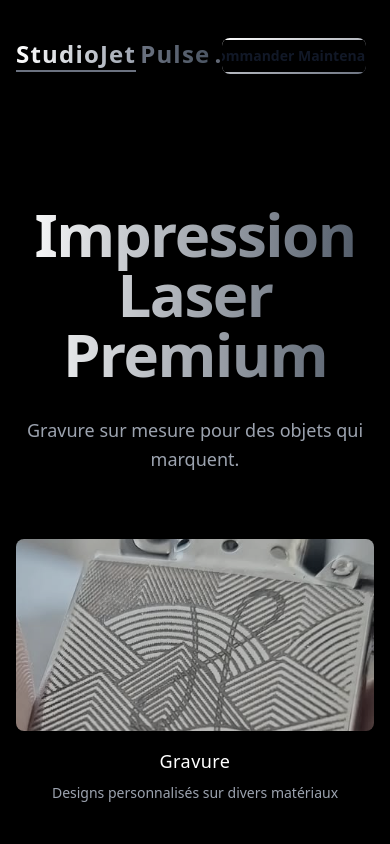
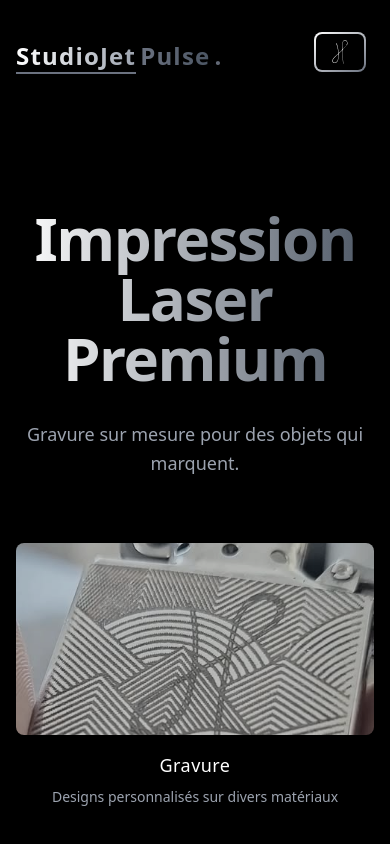
Before and after one commit to Dornagol/StudioJetPulse, a React (Vite) app: page / in a window 390 px wide. Shown: the top 844 px of the page. Built offline with nearby package versions, Linux system fonts and the light colour scheme.

Commit message:
modified the button for size

```diff
--- a/src/components/Header.tsx
+++ b/src/components/Header.tsx
@@ -1,4 +1,6 @@
 import React from 'react';
+import white from "/assets/images/logowhite.svg"
+import black from "/assets/images/logoblack.svg"
 
 interface HeaderProps {
   onOrderClick: () => void;
@@ -15,13 +17,31 @@ export default function Header({ onOrderClick }: HeaderProps) {
         <span className="font-bold text-gray-500 animate-pulse ml-1">.</span>
         </span>
       </div>
-        <button
-          onClick={onOrderClick}
-          className="relative top-1.5 inline-flex items-center justify-center p-0.5 mb-2 me-2 overflow-hidden text-sm font-medium text-gray-900 rounded-lg group bg-gradient-to-br from-white to-gray-500 group-hover:border-black group-hover:from-white group-hover:to-gray-500 dark:text-white dark:hover:text-gray-900 focus:ring-4 focus:outline-none focus:ring-black dark:focus:ring-black max-w-full sm:text-sm md:text-base">
-          <span className="relative px-3 py-1.5 whitespace-nowrap transition-all ease-in duration-75 bg-black dark:bg-black rounded-md font-bold group-hover:bg-opacity-0">
-            Commander Maintenant
-          </span>
-        </button>
+      <button
+      onClick={onOrderClick}
+      className="relative inline-flex items-center justify-center p-0.5 mb-2 me-2 overflow-hidden text-sm font-medium text-gray-900 rounded-lg group bg-gradient-to-br from-white to-gray-500 group-hover:from-white group-hover:to-gray-500 dark:text-white dark:hover:text-gray-900 focus:ring-4 focus:outline-none focus:ring-black dark:focus:ring-black"
+    >
+      <span className="relative px-3 py-1.5 transition-all ease-in duration-75 bg-black dark:bg-black rounded-md font-bold group-hover:bg-opacity-0">
+        {/* Desktop: texte */}
+        <span className="hidden sm:inline">
+          Commander Maintenant
+        </span>
+
+        {/* Mobile: images qui changent au hover */}
+        <span className="sm:hidden w-6 h-6 flex items-center justify-center">
+          <img
+            src={white}
+            alt="Commander"
+            className="w-6 h-6 block group-hover:hidden"
+          />
+          <img
+            src={black}
+            alt="Commander"
+            className="w-6 h-6 hidden group-hover:block"
+          />
+        </span>
+      </span>
+    </button>
       </nav>
     </header>
   );
```
Also changed, not shown: assets/images/logoblack.svg (added).
